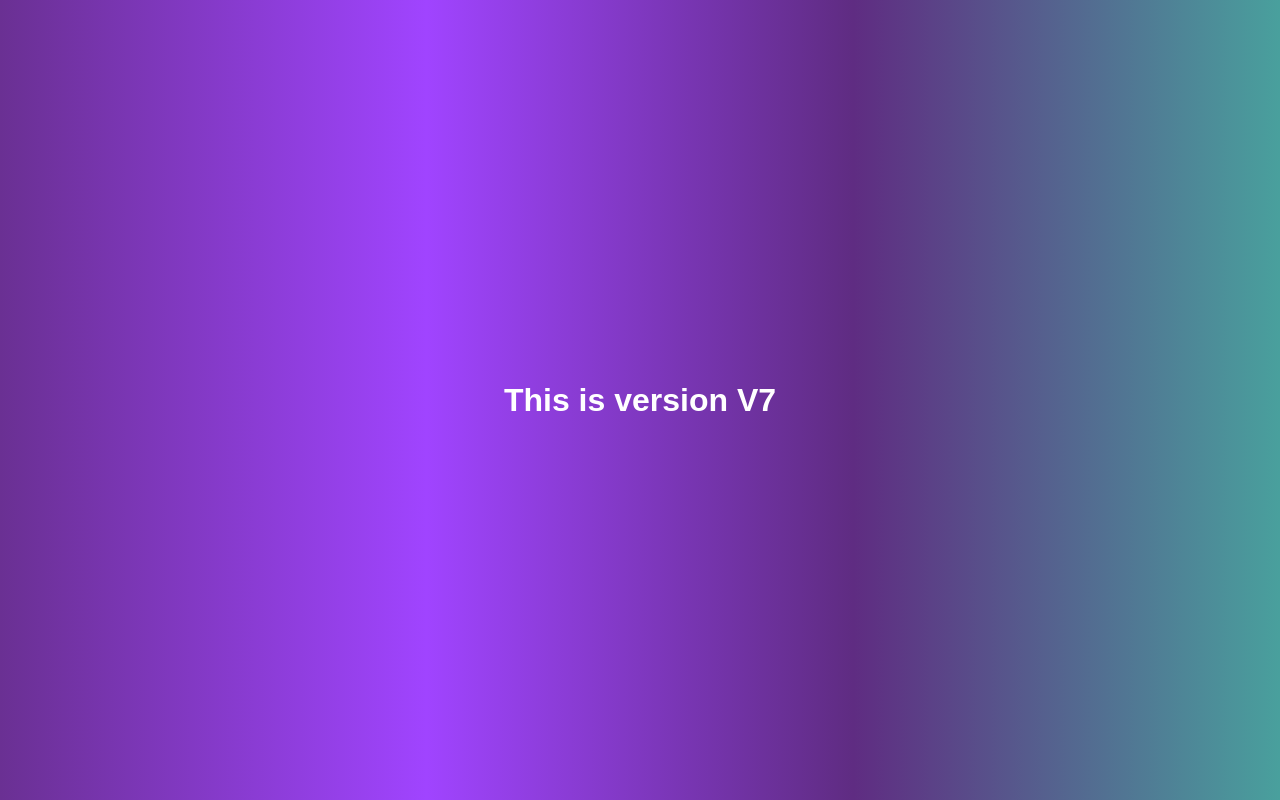
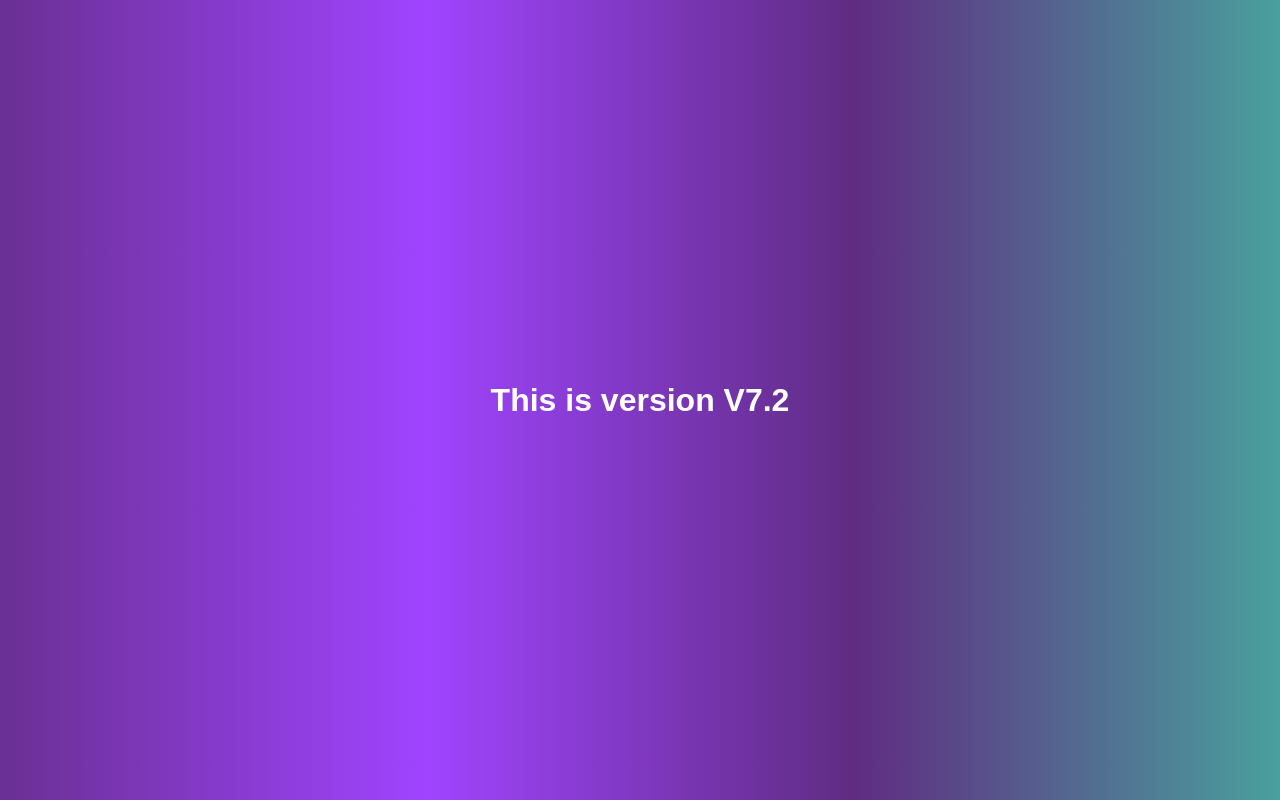
Before and after one commit to its-bijaya/git-repo, a plain HTML site: page index.html in a window 1280 px wide. Drawn offline with Linux system fonts and the light colour scheme.

Commit message:
Version 7.2 update

```diff
--- a/index.html
+++ b/index.html
@@ -7,7 +7,7 @@
     <title>Document</title>
 </head>
 <body>
-     <h1> This is version V7</h1>
+     <h1> This is version V7.2</h1>
 
 </body>
 </html>
```
